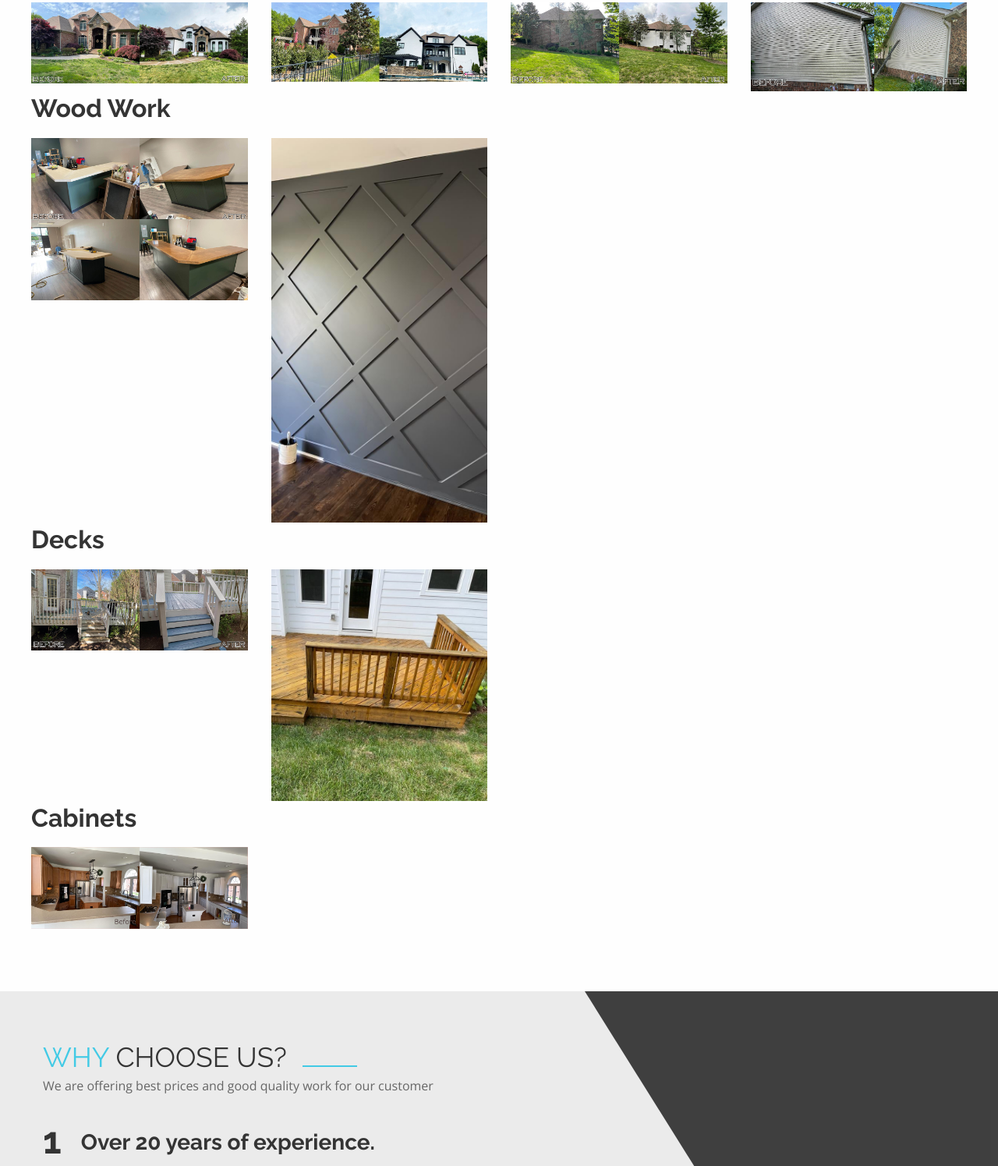
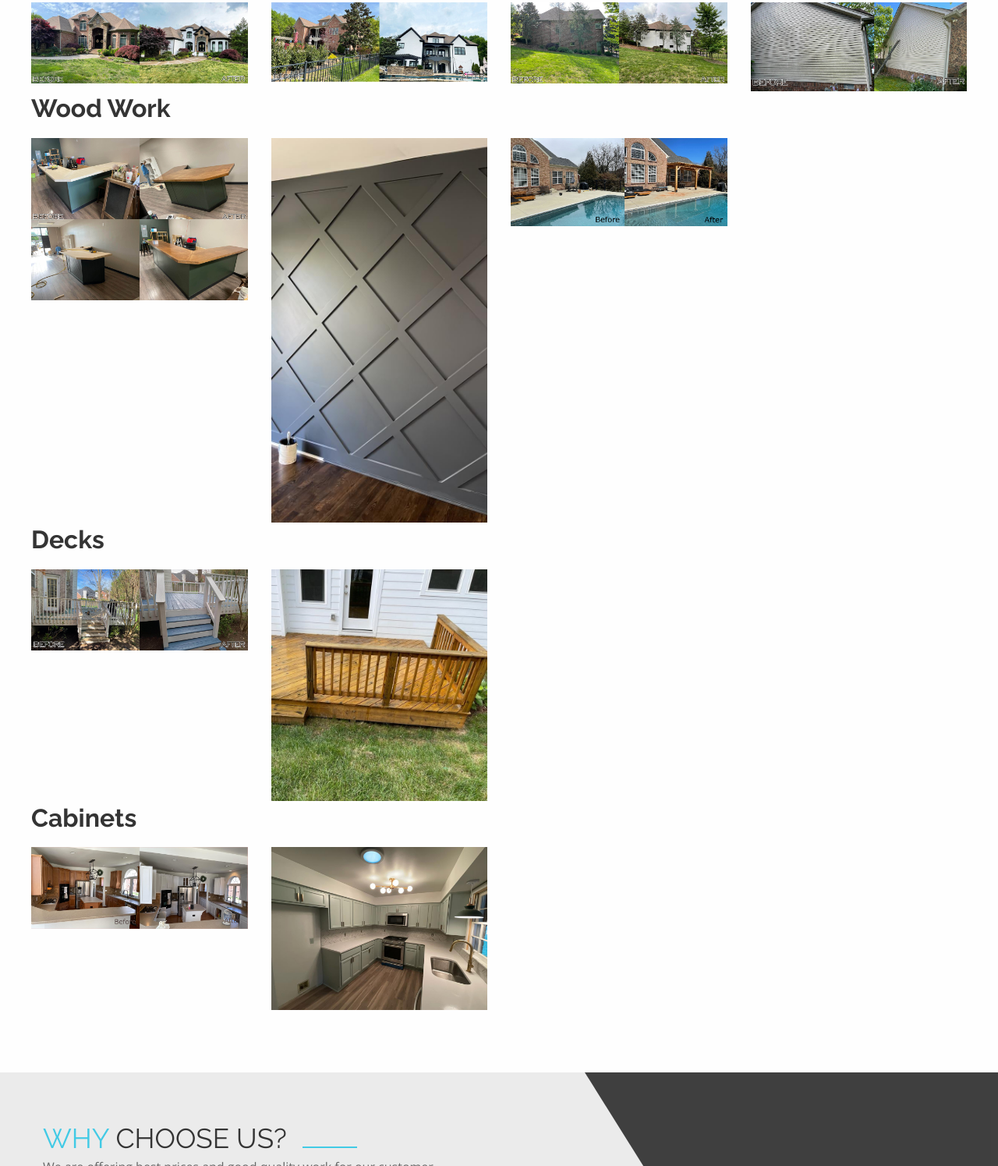
Before and after one commit to Kaizen-Engineer/m-website, a plain HTML site: page index.html in a window 1280 px wide. Shown: the part 1880-3375 px from the top of the page at 78% size. Drawn offline with nearby package versions, Linux system fonts and the light colour scheme.

Commit message:
adding new projects

```diff
--- a/index.html
+++ b/index.html
@@ -467,6 +467,18 @@ alt="Service Provider Image"
               </a>
             </div>
             <div class="columns small-4 large-3">
+              <a
+                href="/assets/images/help/projects/wood_work_4.jpg"
+                target="_blank"
+              >
+                <img
+                  class="gallery-thumb"
+                  src="assets/images/help/projects/wood_work_4.jpg"
+                  alt=""
+                />
+              </a>
+            </div>
+            <div class="columns small-4 large-3">
               <!-- <a href="/assets/images/help/projects/2.jpg" target="_blank">
             <img
             class="gallery-thumb"
@@ -535,10 +547,25 @@ alt="Service Provider Image"
           <h1>Cabinets</h1>
           <div class="row">
             <div class="columns small-4 large-3">
-              <a href="/assets/images/help/projects/7.jpg" target="_blank">
+              <a
+                href="/assets/images/help/projects/cabinets_1.jpg"
+                target="_blank"
+              >
                 <img
                   class="gallery-thumb"
-                  src="assets/images/help/projects/7.jpg"
+                  src="assets/images/help/projects/cabinets_1.jpg"
+                  alt=""
+                />
+              </a>
+            </div>
+            <div class="columns small-4 large-3">
+              <a
+                href="/assets/images/help/projects/cabinets_2.jpg"
+                target="_blank"
+              >
+                <img
+                  class="gallery-thumb"
+                  src="assets/images/help/projects/cabinets_2.jpg"
                   alt=""
                 />
               </a>
```
Also changed, not shown: assets/images/help/projects/cabinets_1.jpg (renamed from assets/images/help/projects/7.jpg), assets/images/help/projects/cabinets_2.jpg (added), assets/images/help/projects/wood_work_4.jpg (added).
